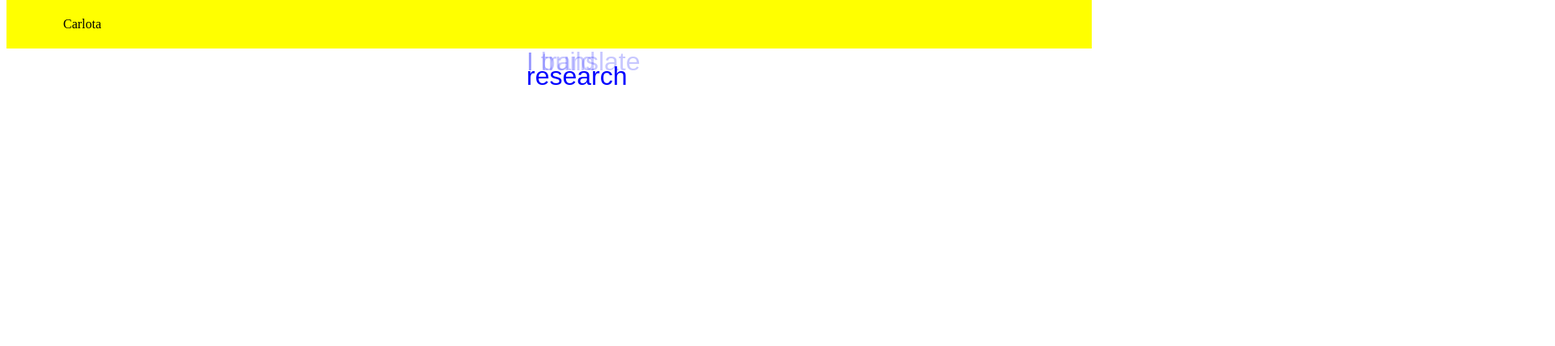
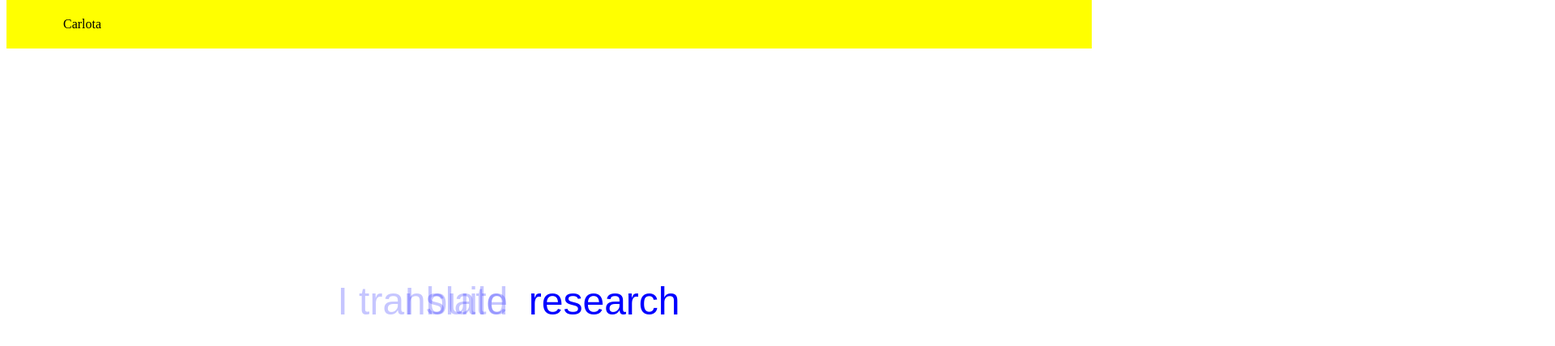
Before and after one commit to lauramiguelanez/Carlota, a React (Create React App) app in the folder client/: page / in a window 1280 px wide. Shown: the top 428 px of the page at 81% size, 1920 px wide, since content can reach past the window. Built offline with nearby package versions, Linux system fonts and the light colour scheme; the HTML template or start-up script is replaced by a standard one.

Commit message:
Landing animation

```diff
--- a/client/src/components/LandingAnimation.js
+++ b/client/src/components/LandingAnimation.js
@@ -24,7 +24,6 @@ export default class LandingAnimation extends Component {
             <span>I research</span>
             <span>I write</span>
           </div>
-          <br/>
           <div className="rw-words rw-words-2">
             <span>architecture</span>
             <span>language</span>
--- a/client/src/css/landing.scss
+++ b/client/src/css/landing.scss
@@ -2,7 +2,10 @@
 
 .rw-wrapper{
     font-family: $karla-font;
-    padding: 50px;
+    //width: 100vw;
+    //padding: 50px;
+    overflow-x: hidden;
+
 }
 
 .rw-sentence{
@@ -12,29 +15,32 @@
 
 .rw-sentence span{
     color: $landing-color;
-    white-space: nowrap;
-    font-size: 200%;
+    //white-space: nowrap;
+    font-size: 300%;
     font-weight: normal;
 }
 
 .rw-words{
     display: inline;
-    text-indent: 10px;
 }
 
 .rw-words span{
-    position: fixed;
+    position: absolute;
     opacity: 0;
     overflow: hidden;
-    width: 100%;
+    padding: 0 1%;
 }
 
 .rw-words-1 span{
-    text-align: left;
+    text-align: right;
+    right: 50vw;
+    bottom: 50vh;
     animation: rotateWordsFirst 18s linear infinite 0s;
 }
 .rw-words-2 span{
     text-align: left;
+    left: 50vw;
+    bottom: 50vh;
     animation: rotateWordsSecond 6s linear infinite 0s;
 }
 
@@ -70,6 +76,7 @@
     animation-delay: 5s;
 }
 
+
 @keyframes rotateWordsFirst {
     0% { opacity: 1; animation-timing-function: step-start; width: 0px; }
     10% { opacity: 0; width: 0px; }
```
